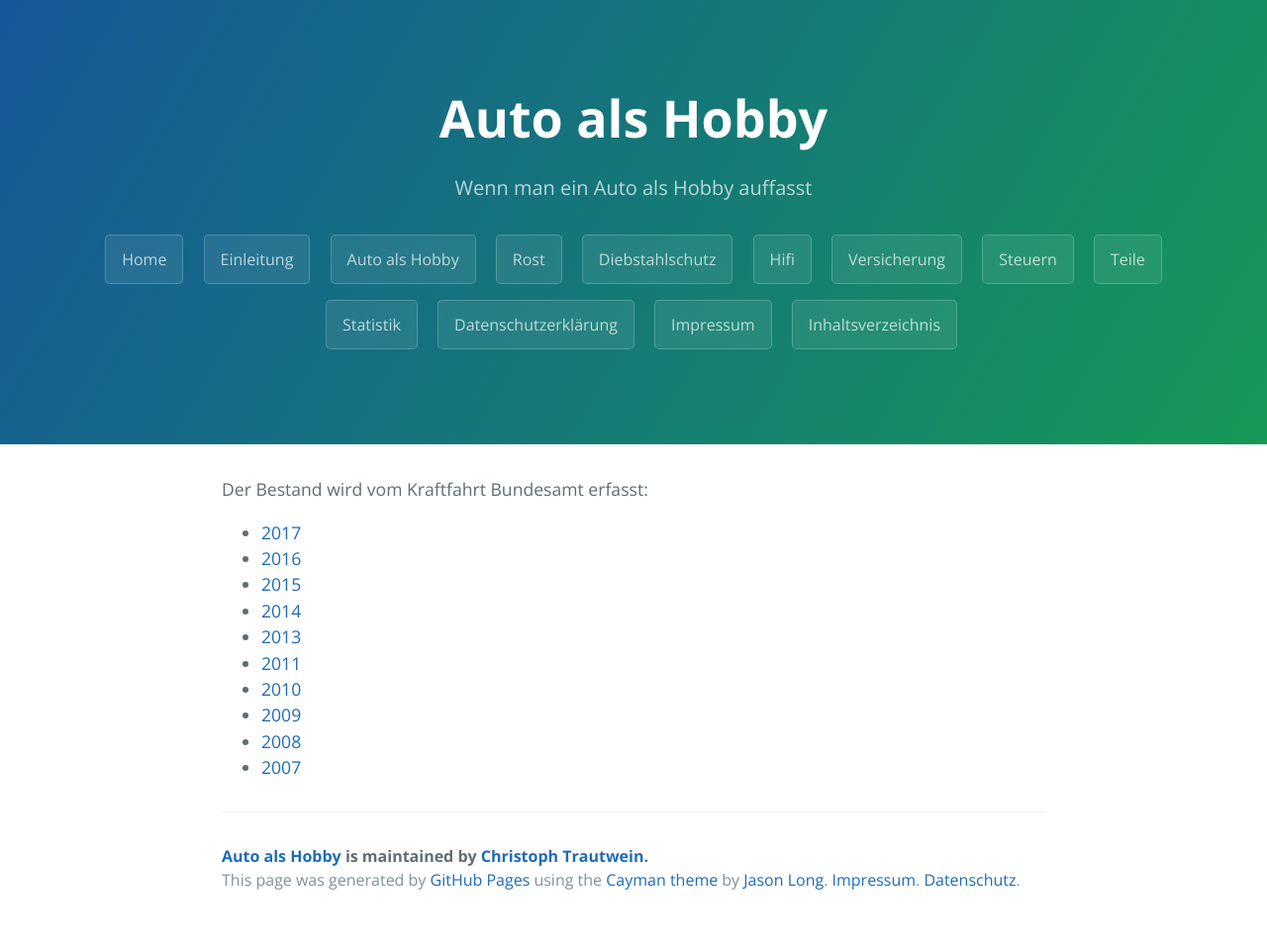
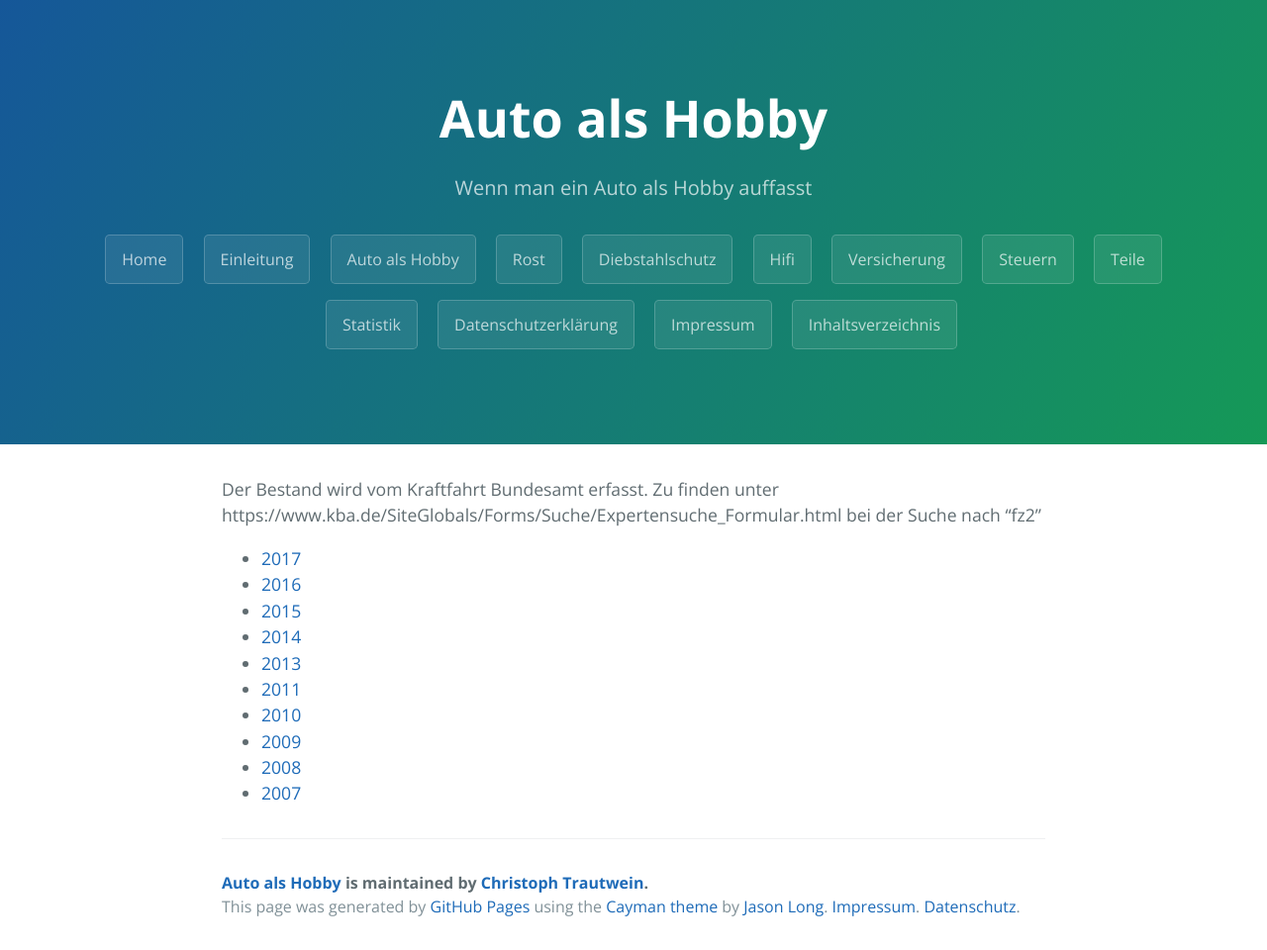
Before and after one commit to trautw/AutoAlsHobby, a Jekyll site: the page built from docs/_pages/10_statistik.md, in a window 1280 px wide. Shown: the whole page at 99% size. Built offline with Jekyll 4.4.1, drawn with Linux system fonts in a browser that asks for light colours; before the commit the page ends 933 px from its top, so only the background shows below that.

Commit message:
Update 10_statistik.md

```diff
--- a/docs/_pages/10_statistik.md
+++ b/docs/_pages/10_statistik.md
@@ -4,7 +4,7 @@ title: Statistik
 permalink: /statistics/
 ---
 
-Der Bestand wird vom Kraftfahrt Bundesamt erfasst:
+Der Bestand wird vom Kraftfahrt Bundesamt erfasst. Zu finden unter https://www.kba.de/SiteGlobals/Forms/Suche/Expertensuche_Formular.html bei der Suche nach "fz2"
 
 - [2017](https://www.kba.de/SharedDocs/Publikationen/DE/Statistik/Fahrzeuge/FZ/2017/fz2_2017_pdf.pdf?__blob=publicationFile&v=3)
 - [2016](https://www.kba.de/SharedDocs/Publikationen/DE/Statistik/Fahrzeuge/FZ/2016/fz2_2016_pdf.pdf?__blob=publicationFile&v=3)
```
